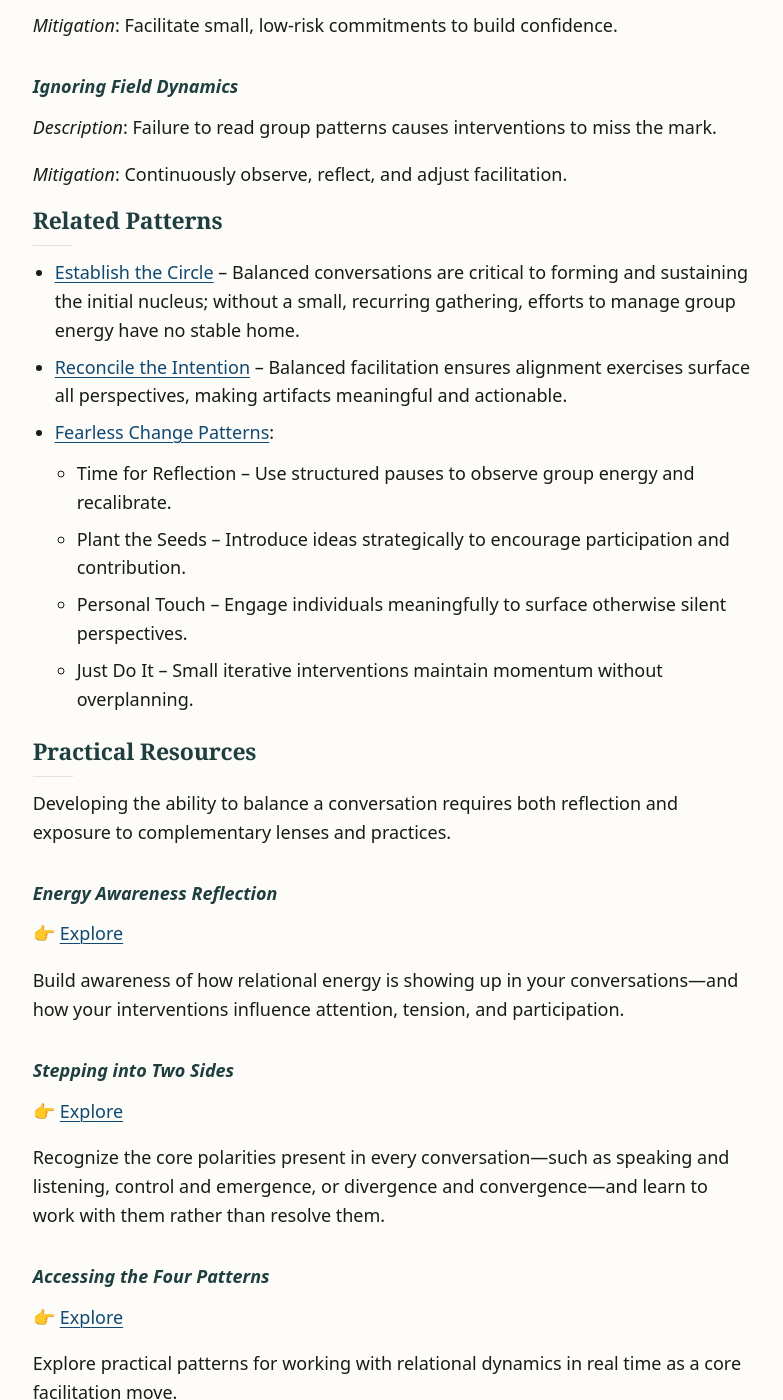
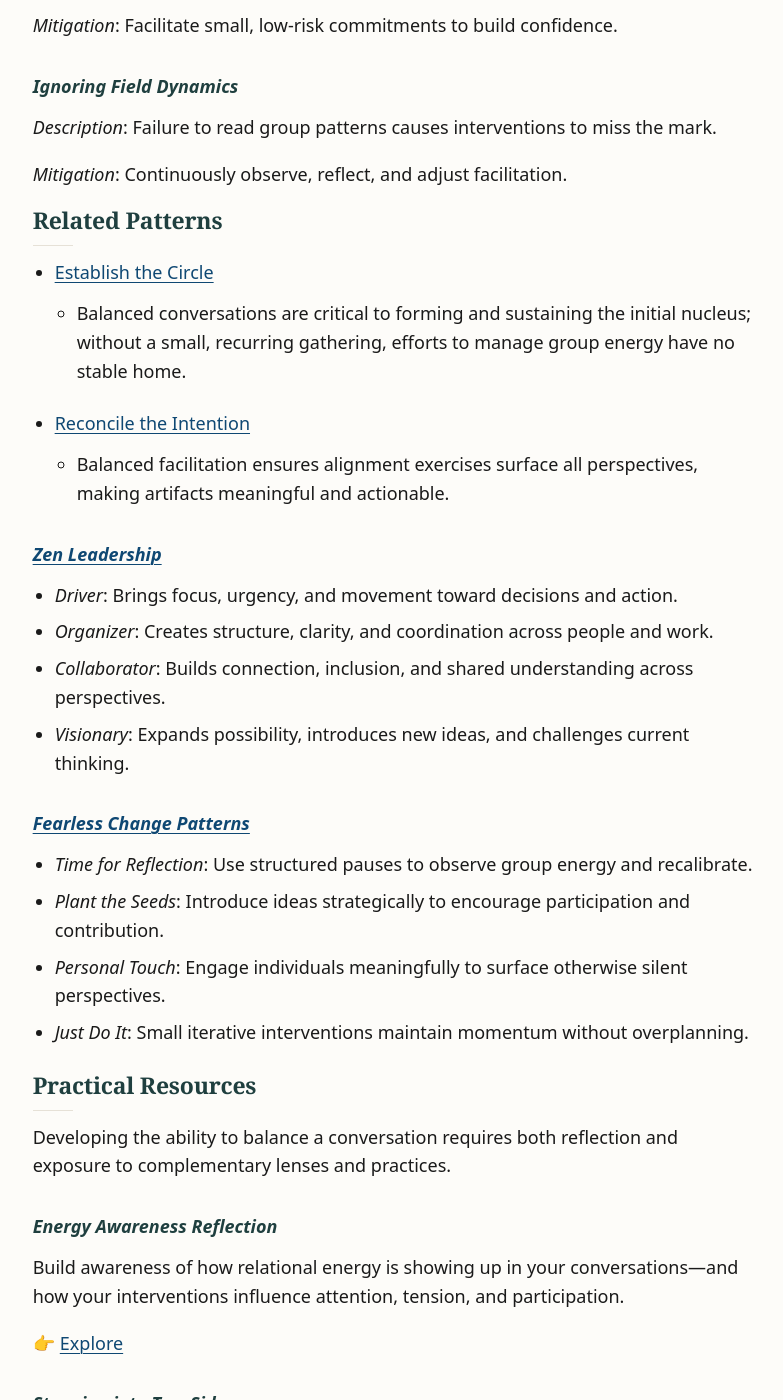
Before and after one commit to basil-family-lab/circle, a Jekyll site: the page built from balance.md, in a window 1280 px wide and 1400 px high, scrolled down 5153 px. Shown: the whole window, without its empty margins (247-1030 px from the left). Built offline with Jekyll 4.4.1, drawn with Linux system fonts in a browser that asks for light colours; some of the changed text lies outside the part shown.

Commit message:
refactpr: related patterns (add zen leadership)

```diff
--- a/balance.md
+++ b/balance.md
@@ -140,13 +140,25 @@ A Circle session, and any conversation, becomes a **space to practice and reinfo
 
 ## Related Patterns
 
-- [Establish the Circle](/establish/){: data-ga-event="learn_more" data-ga-label="balance_to_establish"} – Balanced conversations are critical to forming and sustaining the initial nucleus; without a small, recurring gathering, efforts to manage group energy have no stable home.
-- [Reconcile the Intention](/reconcile/){: data-ga-event="learn_more" data-ga-label="balance_to_reconcile"} – Balanced facilitation ensures alignment exercises surface all perspectives, making artifacts meaningful and actionable.
-- [Fearless Change Patterns](https://fearlesschangepatterns.com):
-  - Time for Reflection – Use structured pauses to observe group energy and recalibrate.
-  - Plant the Seeds – Introduce ideas strategically to encourage participation and contribution.
-  - Personal Touch – Engage individuals meaningfully to surface otherwise silent perspectives.
-  - Just Do It – Small iterative interventions maintain momentum without overplanning.
+- [Establish the Circle](/establish/){: data-ga-event="learn_more" data-ga-label="balance_to_establish"}
+  - Balanced conversations are critical to forming and sustaining the initial nucleus; without a small, recurring gathering, efforts to manage group energy have no stable home.
+
+- [Reconcile the Intention](/reconcile/){: data-ga-event="learn_more" data-ga-label="balance_to_reconcile"}
+  - Balanced facilitation ensures alignment exercises surface all perspectives, making artifacts meaningful and actionable.
+
+### [Zen Leadership](https://zenleader.global)
+
+- *Driver*: Brings focus, urgency, and movement toward decisions and action.
+- *Organizer*: Creates structure, clarity, and coordination across people and work.
+- *Collaborator*: Builds connection, inclusion, and shared understanding across perspectives.
+- *Visionary*: Expands possibility, introduces new ideas, and challenges current thinking.
+
+### [Fearless Change Patterns](https://fearlesschangepatterns.com)
+
+- *Time for Reflection*: Use structured pauses to observe group energy and recalibrate.
+- *Plant the Seeds*: Introduce ideas strategically to encourage participation and contribution.
+- *Personal Touch*: Engage individuals meaningfully to surface otherwise silent perspectives.
+- *Just Do It*: Small iterative interventions maintain momentum without overplanning.
 
 ## Practical Resources
 
@@ -154,21 +166,21 @@ Developing the ability to balance a conversation requires both reflection and ex
 
 ### Energy Awareness Reflection
 
+Build awareness of how relational energy is showing up in your conversations—and how your interventions influence attention, tension, and participation.
+
 👉 [Explore](/reflection/){: data-ga-event="learn_more" data-ga-label="balance_to_reflection"}
-
-Build awareness of how relational energy is showing up in your conversations—and how your interventions influence attention, tension, and participation.
 
 ### Stepping into Two Sides
 
+Recognize the core polarities present in every conversation—such as speaking and listening, control and emergence, or divergence and convergence—and learn to work with them rather than resolve them.
+
 👉 [Explore](https://www.youtube.com/watch?v=b2OZ22QX47E)
-
-Recognize the core polarities present in every conversation—such as speaking and listening, control and emergence, or divergence and convergence—and learn to work with them rather than resolve them.
 
 ### Accessing the Four Patterns
 
+Explore practical patterns for working with relational dynamics in real time as a core facilitation move.
+
 👉 [Explore](https://www.youtube.com/watch?v=RdRpkZwu5rg)
-
-Explore practical patterns for working with relational dynamics in real time as a core facilitation move.
 
 ## Explore in your context
 
```
